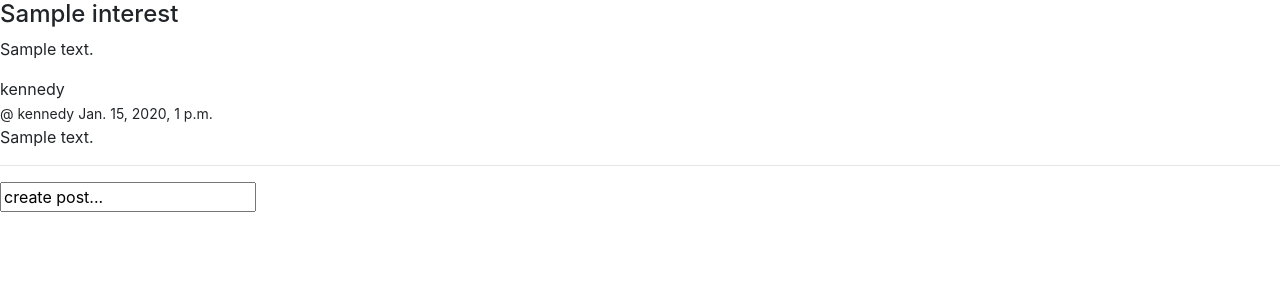
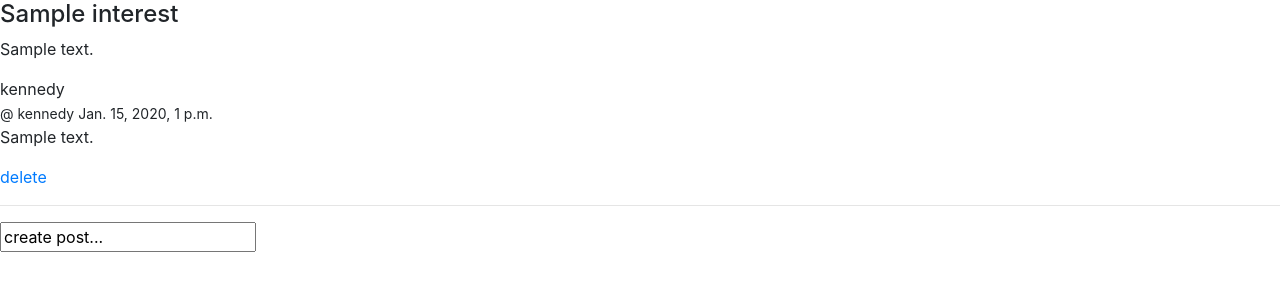
Before and after one commit to kennedybabu/spectrum, a Django app: page /interest/1/ in a window 1280 px wide. Shown: the part 56-356 px from the top of the page. Run offline with Django 4.2, Linux system fonts and the light colour scheme; a user stored in the database is signed in; data comes from the database, SQL or seed files in the repository; tables that the repository leaves empty hold one stand-in row (values such as "Sample post"); some libraries are stand-ins or nearby versions.

Commit message:
feature: enable user to delete their own posts

```diff
--- a/spectrum/templates/spectrum/channel.html
+++ b/spectrum/templates/spectrum/channel.html
@@ -19,6 +19,10 @@
 
         <small>@ {{ post.user }} {{ post.created }}</small>
         <p>{{ post.body }}</p>
+        {% if request.user.is_authenticated %}
+        <a href="{% url 'delete_post' post.id %}">delete</a>
+
+        {% endif %}
         <hr>
 
     {% endfor %}
--- a/spectrum/urls.py
+++ b/spectrum/urls.py
@@ -13,6 +13,8 @@ urlpatterns = [
     path('profile/<int:pk>/', views.userProfile, name='user_profile'),
     path('join_interest/<int:pk>/', views.joinInterest, name='join_interest'),
     path('quit_interest/<int:pk>/', views.quitInterest, name='quit_interest'),
+    path('delete_postt/<int:pk>/', views.deletePost, name='delete_post'),
+
 
 
 ]
--- a/spectrum/views.py
+++ b/spectrum/views.py
@@ -136,6 +136,9 @@ def updateInterest(request, pk):
 def deleteInterest(request, pk):
     interest = Interest.objects.get(id=pk)
 
+    if request.user != interest.host:
+        return HttpResponse('You are not allowed to perform this action')
+
     if request.method == 'POST':
         interest.delete()
         return redirect('home')
@@ -166,3 +169,15 @@ def quitInterest(request,pk):
         'interests':interests
     }
     return render(request, 'spectrum/home.html', context)
+
+
+def deletePost(request, pk):
+    post = Post.objects.get(id=pk)
+
+    if request.user != post.user:
+        return HttpResponse('You are not allowed to perform this action')
+
+    if request.method == 'POST':
+        post.delete()
+        return redirect('home')
+    return render(request, 'spectrum/delete.html', {'obj':post})
```
